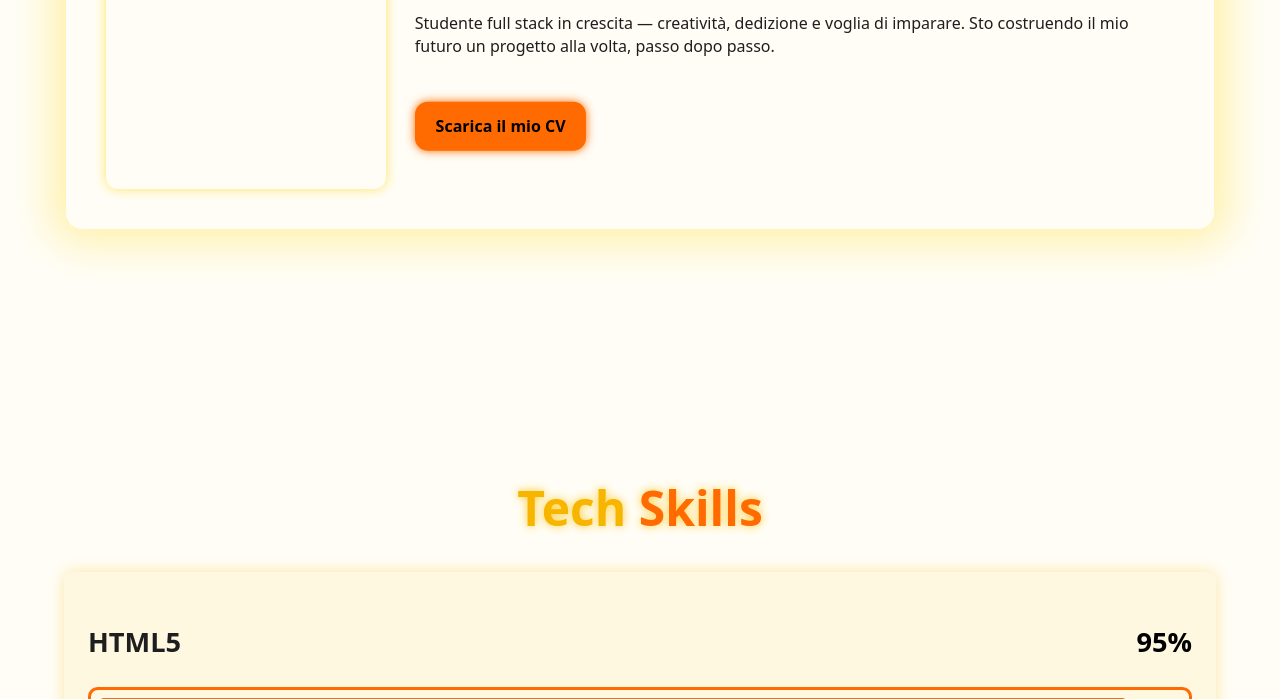
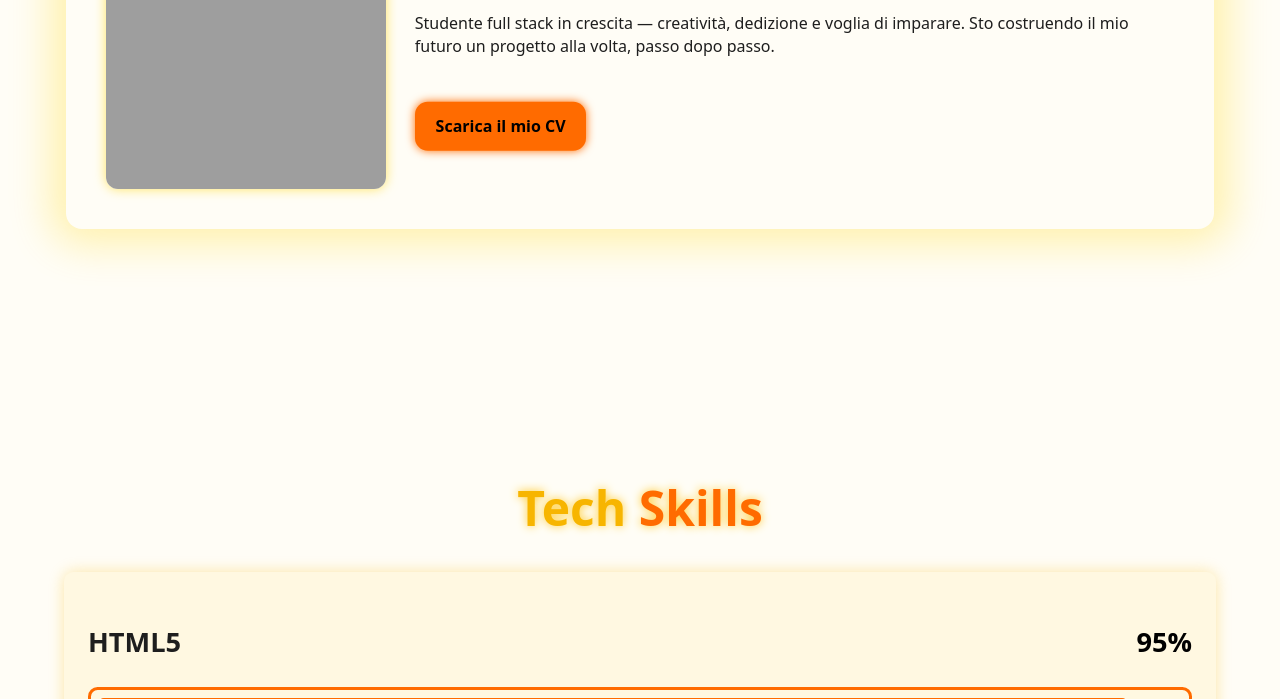
Before and after one commit to lucianopacini/portfolio-luciano, a website: page index.html in a window 1280 px wide. Shown: the part 401-1100 px from the top of the page. Drawn offline with nearby package versions, Linux system fonts and the light colour scheme; files that its build step writes are made by us from their sources; the site is published under a folder, as on GitHub Pages, so addresses that start at the root find nothing.

Commit message:
Corretto percorso immagine hero

```diff
--- a/index.html
+++ b/index.html
@@ -56,7 +56,7 @@
     <main role="main">
         <section class="hero">
             <div class="container hero-inner">
-                <img src="/assets/images/IMG_50581.png" alt="Foto di Luciano" class="hero-photo">
+                <img src="assets/images/IMG_50581.png" alt="Foto di Luciano" class="hero-photo">
                 <div class="hero-text">
                     <h2>Ciao, sono Luciano!</h2>
                     <p>Studente full stack in crescita — creatività, dedizione e voglia di imparare. Sto costruendo il
```
